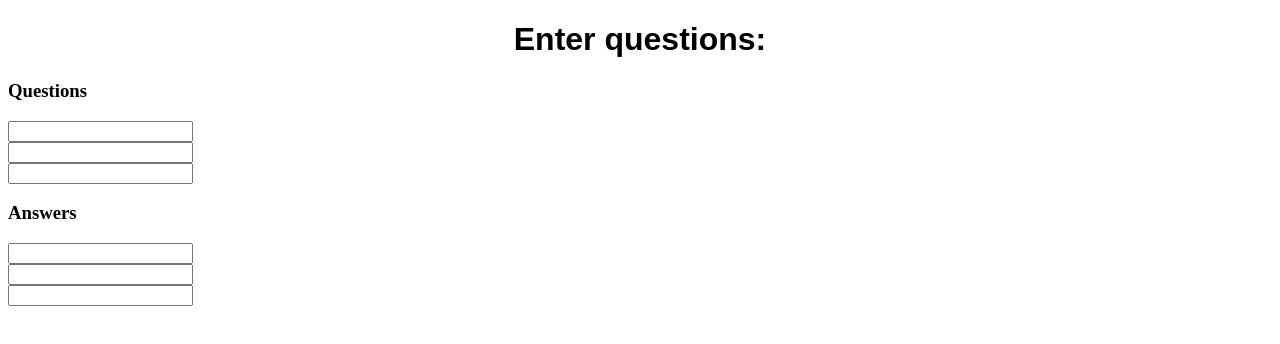
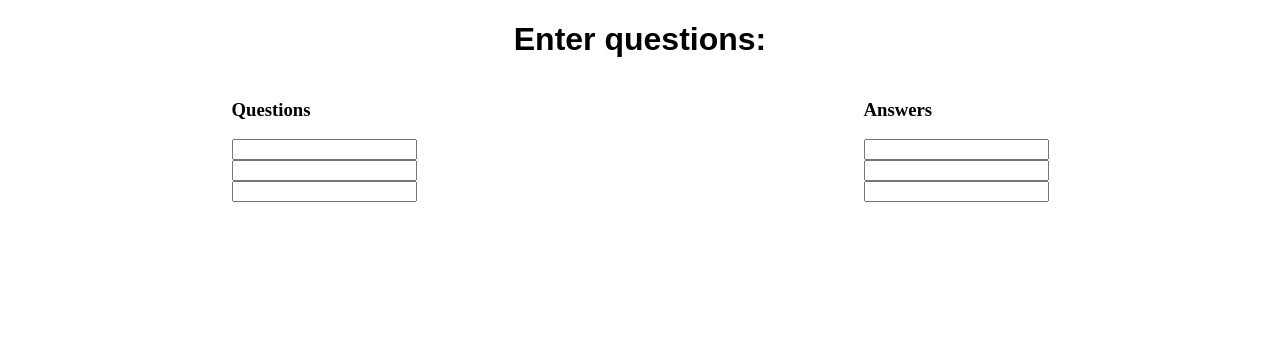
Before and after one commit to miguel-fg/fall-hacks-test, a React (Create React App) app: page / in a window 1280 px wide. Shown: the top 344 px of the page. Built offline with nearby package versions, Linux system fonts and the light colour scheme.

Commit message:
Add answer field

```diff
--- a/src/App.js
+++ b/src/App.js
@@ -6,8 +6,10 @@ function App() {
   return (
     <>
       <Header />
-      <Input title={"Questions"} />
-      <Input title={"Answers"} />
+      <div className="inputs">
+        <Input title={"Questions"} />
+        <Input title={"Answers"} />
+      </div>
     </>
   );
 }
--- a/src/components/Input.js
+++ b/src/components/Input.js
@@ -1,6 +1,6 @@
 function Input({ title }) {
   return (
-    <>
+    <div>
       <h3>{title}</h3>
       <input type="text"></input>
       <br />
@@ -8,7 +8,7 @@ function Input({ title }) {
       <br />
       <input type="text"></input>
       <br />
-    </>
+    </div>
   );
 }
 
--- a/src/index.css
+++ b/src/index.css
@@ -1,5 +1,11 @@
-.main-header{
+.main-header {
   font-family: Arial, Helvetica, sans-serif;
   text-align: center;
   font-size: xx-large;
 }
+
+.inputs {
+  display: flex;
+  flex-direction: row;
+  justify-content: space-around;
+}
```
